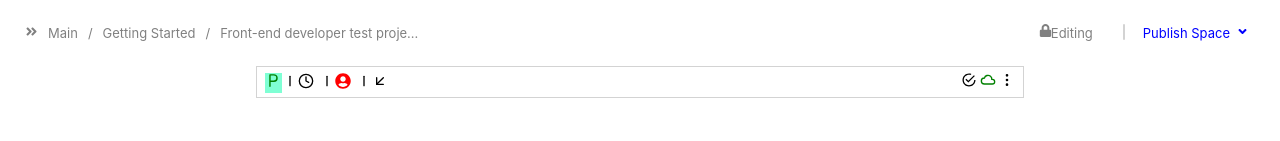
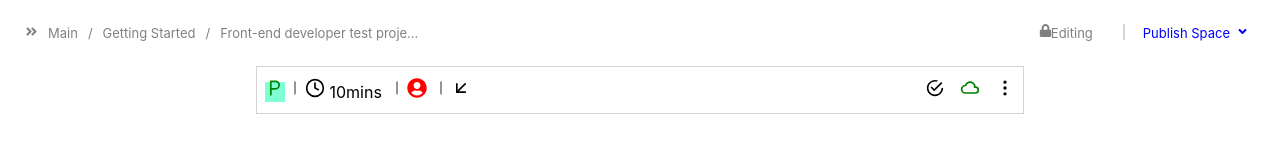
Before and after one commit to chinweokwu/Notion-Editor-App, a React (Create React App) app: page / in a window 1280 px wide. Shown: the top 141 px of the page. Built offline with nearby package versions, Linux system fonts and the light colour scheme.

Commit message:
add design to context menu

```diff
--- a/src/components/Editor/ContextMenu.js
+++ b/src/components/Editor/ContextMenu.js
@@ -1,7 +1,8 @@
 import React, { useState, useEffect } from "react";
 import { matchSorter } from "match-sorter";
+import {RxText} from 'react-icons/rx'
 
-const MENU_HEIGHT = 150;
+const MENU_HEIGHT = -25;
 const allowedTags = [
   {
     id: "page-title",
@@ -66,6 +67,10 @@ const ContextMenu = (props) => {
   return (
     <div className="context-menu" style={positionAttributes}>
       <div className="menu">
+        <p className="contextmenu-add">Add Block</p>
+        <p className="contextmenu-filter">Keep typing to filter, or escaping to exit </p>
+        <p className="contextmenu-keyword">Filtering keyword </p>
+
         {items.map((item, key) => {
           const isSelected = items.indexOf(item) === selectedItem;
           return (
@@ -76,7 +81,15 @@ const ContextMenu = (props) => {
               tabIndex="0"
               onClick={() => props.onSelect(item.tag)}
             >
-              {item.label}
+              <div className="contextmenu-text">
+                <div>
+                  <RxText style={{fontSize:'38px', color:'grey', paddingRight:'10px' }}/>
+                </div>
+                <div>
+                  <p className="contextmenu-item">{item.label}</p>
+                  <span className="contextmenu-shortcut">Shortcut: type # + space</span>
+                </div>
+              </div>
             </div>
           );
         })}
--- a/src/components/Editor/styles.css
+++ b/src/components/Editor/styles.css
@@ -19,7 +19,7 @@
 .context-menu {
   position: absolute;
   width: 6.875rem;
-  height: 9rem;
+  height: 17rem;
   z-index: 11;
   display: flex;
   flex-direction: column;
@@ -31,6 +31,8 @@
   box-shadow: rgba(15, 15, 15, 0.05) 0px 0px 0px 1px,
     rgba(15, 15, 15, 0.1) 0px 3px 6px, rgba(15, 15, 15, 0.2) 0px 9px 24px;
   border-radius: 0.5rem;
+  height: 573px;
+  width: 250px;
 }
 
 .context-menu .menu div[role="button"] {
@@ -67,6 +69,38 @@
   border-bottom-left-radius: 0.5rem;
 }
 
+.contextmenu-add {
+  padding-left: 10px;
+  font-size: 20px;
+}
+
+.contextmenu-filter {
+  padding-left: 10px;
+  font-size: 12px;
+  margin-top: -8px;
+  color: grey;
+}
+
+.contextmenu-keyword {
+  padding-left: 10px;
+  color: grey;
+}
+
+.contextmenu-text {
+  display: flex;
+}
+
+.contextmenu-item {
+  margin-top: 0;
+  margin-bottom: 0;
+  font-size: 16px;
+}
+
+.contextmenu-shortcut {
+  color: grey;
+  font-size: 14px;
+}
+
 .Selected {
   background: #f5f6fb;
   border-radius: 0.5rem;
--- a/src/components/Header/Header.js
+++ b/src/components/Header/Header.js
@@ -11,15 +11,15 @@ const Header = () => {
     <div className='header-container'>
       <div className='header-box'>
         <div >
-          <span className='p-tag'><TbLetterP fontSize="1em"/></span><TbMinusVertical/>
-          <span  style={{paddingRight:'5px'}}><FiClock>10mins</FiClock></span><TbMinusVertical/>
-          <FaUserCircle style={{ color:'red'}}/> <TbMinusVertical/>
-          <FiArrowDownLeft/>
+          <span className='p-tag'><TbLetterP fontSize="20px"/></span><TbMinusVertical style={{color: 'grey',fontSize: "20px"}}/>
+          <span style={{paddingRight:'5px'}}><FiClock fontSize="20px"></FiClock> 10mins</span><TbMinusVertical style={{color: 'grey',fontSize: "20px"}}/>
+          <FaUserCircle style={{ color:'red', fontSize:"20px"}}/> <TbMinusVertical style={{color: 'grey', fontSize: "20px"}}/>
+          <FiArrowDownLeft fontSize="20px"/>
         </div>
         <div>
-          <span><IoMdCheckmarkCircleOutline style={{paddingRight:'3px'}}/></span>
-          <span><TbCloud style={{paddingRight:'3px', color: 'green'}}/></span>
-          <span><TbDotsVertical/></span>
+          <span><IoMdCheckmarkCircleOutline style={{paddingRight:'15px', fontSize: '20px'}}/></span>
+          <span><TbCloud style={{paddingRight:'15px', color: 'green', fontSize: '20px'}}/></span>
+          <span><TbDotsVertical style={{fontSize: '20px'}}/></span>
         </div>
       </div>
       <div>
--- a/src/components/Header/styles.css
+++ b/src/components/Header/styles.css
@@ -1,6 +1,6 @@
 .header-box {
   border: 1px solid lightgrey;
-  height: 30px;
+  height: 46px;
   display: flex;
   justify-content: space-between;
   padding: 0 8px 0 8px;
```
